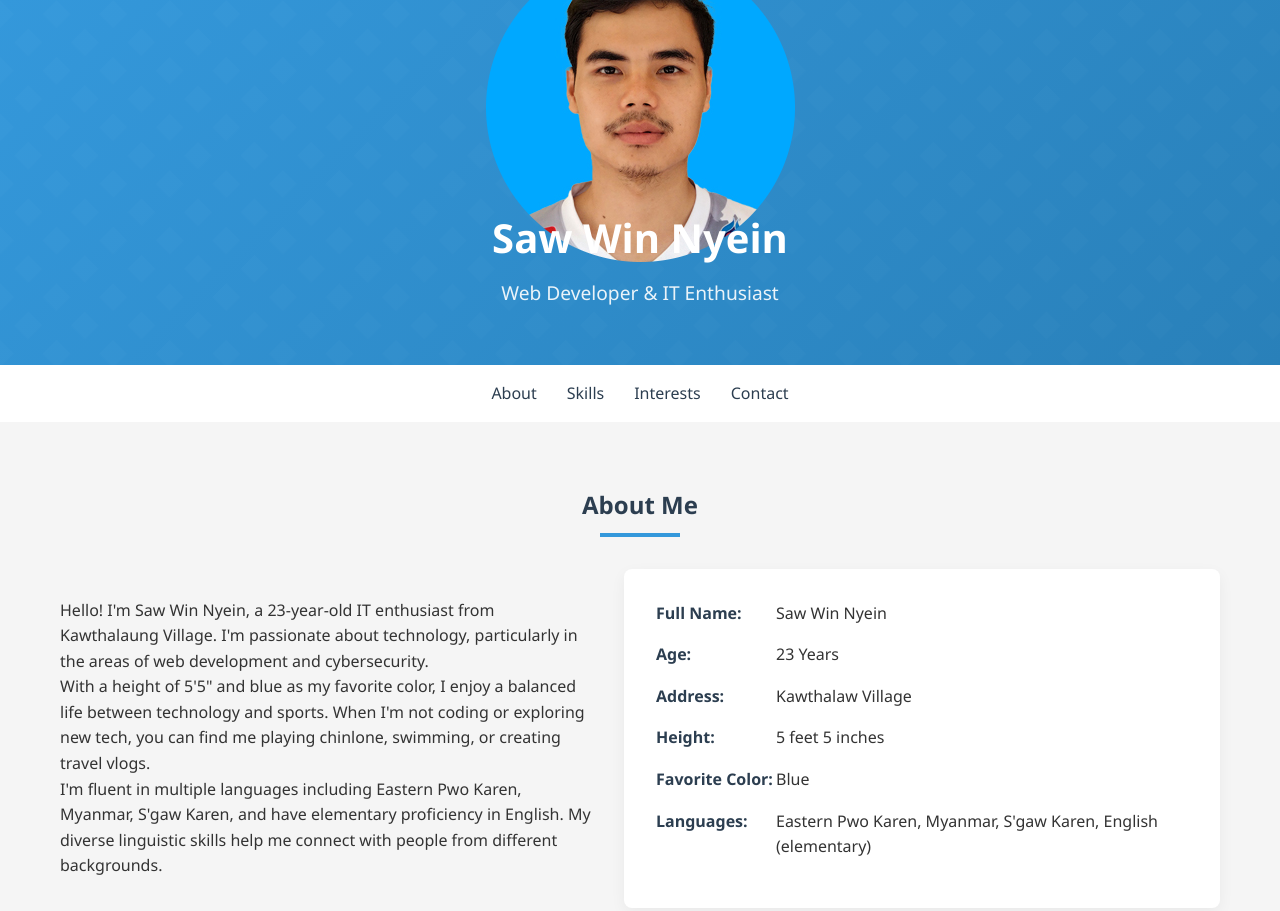
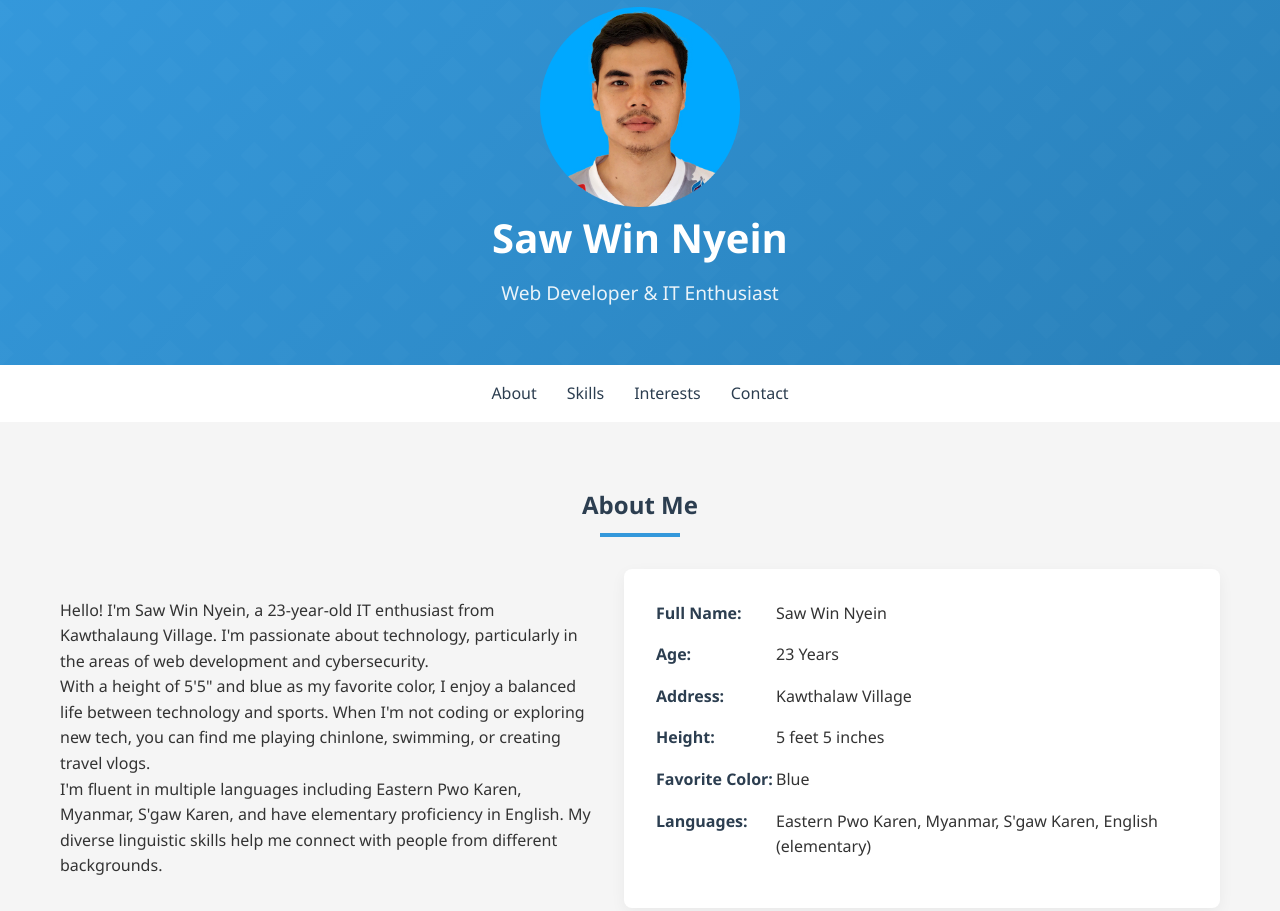
Before and after one commit to SawWinNyein/SawWinNyein.github.io, a plain HTML site: page index.html in a window 1280 px wide. Shown: the top 911 px of the page. Drawn offline with Linux system fonts and the light colour scheme.

Commit message:
Update index.html

```diff
--- a/index.html
+++ b/index.html
@@ -382,7 +382,7 @@
     <header>
         <div class="container">
             <div class="profile-img">
-                <img src="Saw Win Nyein-modified.png" alt="Saw Win Nyein">
+                <img src="Saw Win Nyein-modified.png" width="200" height="200" alt="Saw Win Nyein">
             </div>
             <h1>Saw Win Nyein</h1>
             <p class="tagline">Web Developer & IT Enthusiast</p>
```
